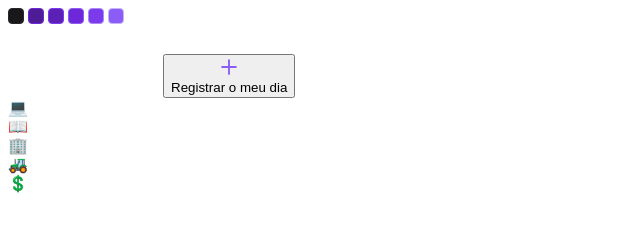
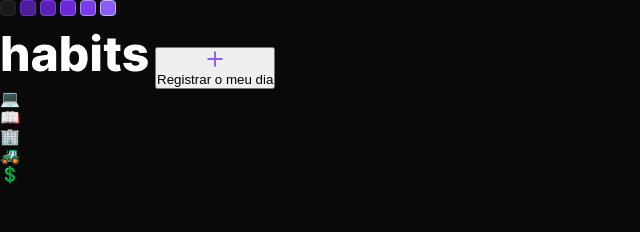
Before and after one commit to ricantony6/NLWSetup-Habits-, a plain HTML site: page index.html in a window 1280 px wide. Shown: the whole page, without its empty margins (0-640 px from the left). Drawn offline with Linux system fonts and the light colour scheme.

Commit message:
extilizando body

```diff
--- a/index.html
+++ b/index.html
@@ -5,6 +5,7 @@
     <meta http-equiv="X-UA-Compatible" content="IE=edge" />
     <meta name="viewport" content="width=device-width, initial-scale=1.0" />
     <title>Habits</title>
+    <link rel="stylesheet" href="./style.css" />
   </head>
   <body>
     <header>
@@ -25,6 +26,9 @@
         <div class="habits">🚜</div>
         <div class="habits">💲</div>
       </div>
+
+      <div class="days"></div>
     </form>
+    <script src="./script.js"></script>
   </body>
 </html>
--- a/style.css
+++ b/style.css
@@ -0,0 +1,12 @@
+* {
+  margin: 0;
+  padding: 0;
+  box-sizing: border-box;
+}
+
+body {
+  background-color: #09090a;
+  color: white;
+
+  height: 100vh;
+}
```
Also changed, not shown: script.js (added).
